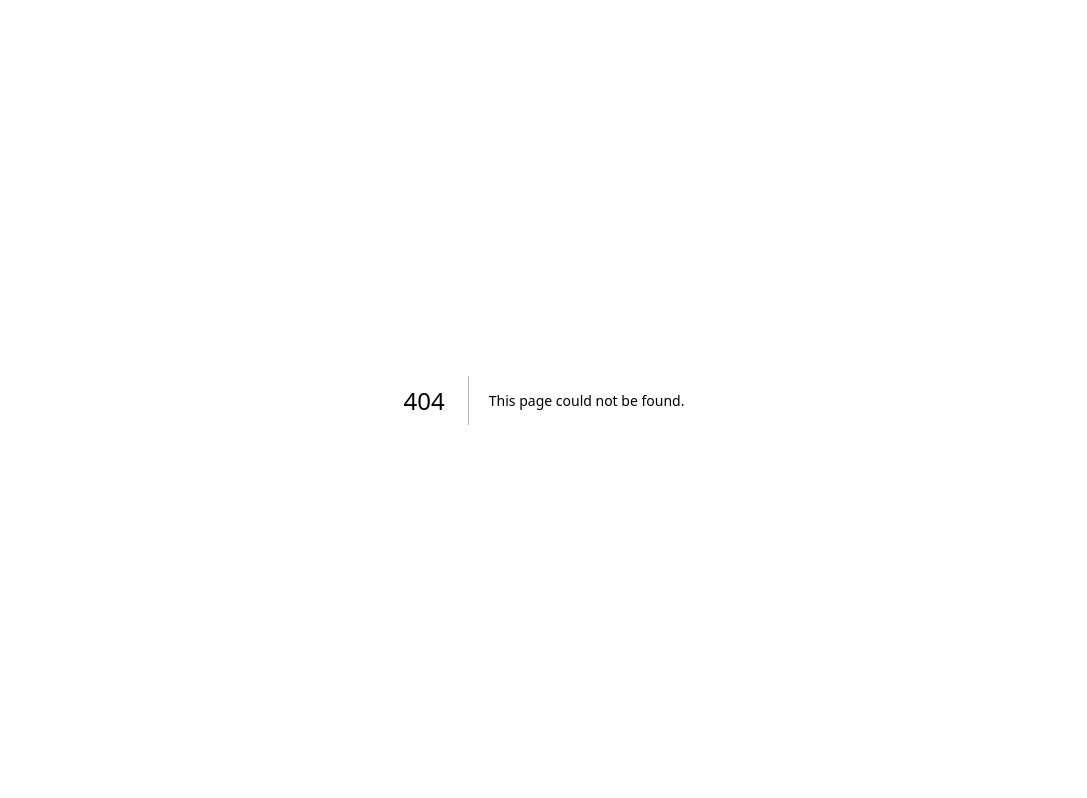
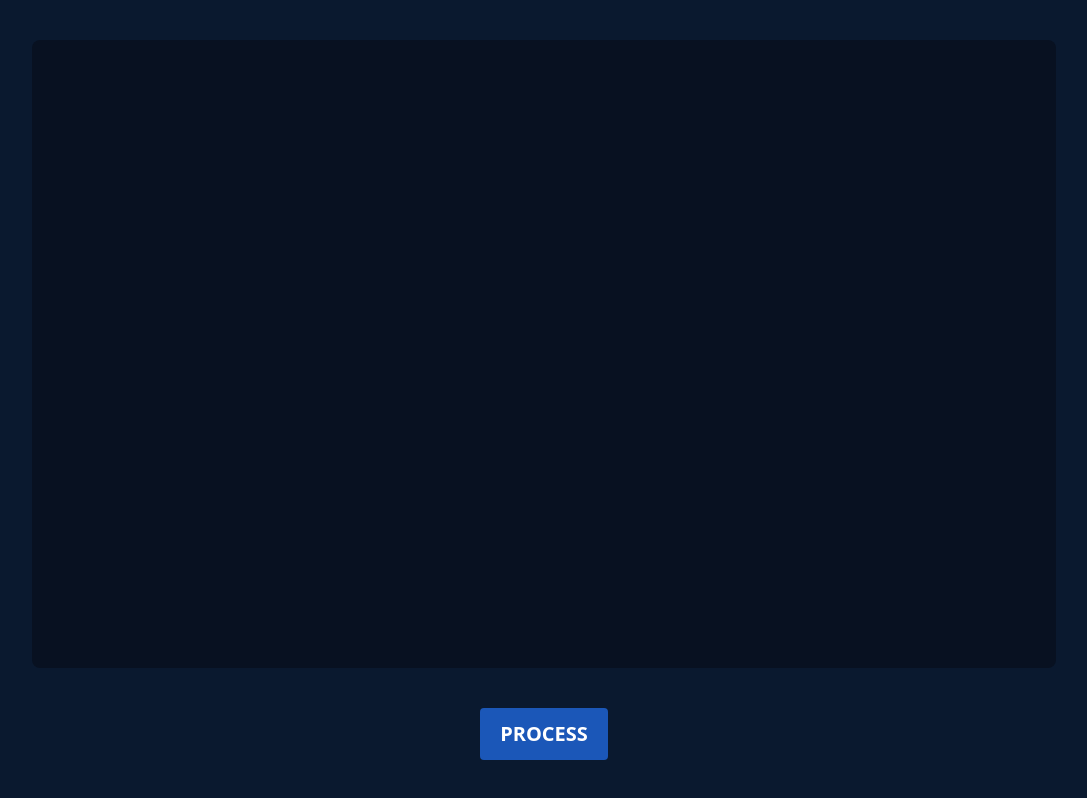
Before and after one commit to 7davis/personal-website-david-pohl, a Next.js app in the folder david-pohl/: page /keyphrases in a window 1280 px wide. Before the commit this address had no page. Shown: the whole page, without its empty margins (96-1183 px from the left). Built offline with nearby package versions, Linux system fonts and the light colour scheme.

Commit message:
integrating sota keyphrase extraction

```diff
--- a/david-pohl/src/components/education-station.js
+++ b/david-pohl/src/components/education-station.js
@@ -1,6 +1,6 @@
 function Station(props, detail) {
     return (
-        <li className="mb-8 ml-4 bg-darkest-blue px-5 py-3 rounded">
+        <li className="mb-8 bg-darkest-blue px-5 py-3 rounded">
             <time className="mb-1 text-md font-normal leading-none text-gray-400 dark:text-gray-400 uppercase">{props.startDate} - {props.endDate}</time>
             <h3 className="text-2xl font-bold text-white uppercase mt-2">{props.institution}</h3>
             <h3 className="text-gray-300 uppercase text-xl font-semibold">{props.level}</h3>
--- a/david-pohl/src/pages/index.js
+++ b/david-pohl/src/pages/index.js
@@ -27,7 +27,7 @@ export default function Home() {
                     <g><path id="dav-v" d="m10,10l50,25l-50,25" stroke="white" stroke-width="6" fill="none" />
                     </g></svg>
             </div>
-            <nav className="px-52 py-2.5 sticky w-full z-20 top-0 left-0 bg-blue-zodiac-900">
+            <nav className="px-52 py-2.5 fixed w-full z-20 top-0 left-0 backdrop-blur-lg bg-blue-zodiac-900 bg-opacity-75 shadow-md">
                 <div className="container flex flex-wrap items-center justify-between mx-auto">
                     <div className="items-center justify-between hidden w-full md:flex md:w-auto md:order-1" id="navbar-sticky">
                         <ul className="flex flex-col p-4 mt-4 border rounded-lg md:flex-row md:space-x-8 md:mt-0 md:text-sm md:font-medium md:border-0 text-dav-text">
@@ -69,7 +69,7 @@ export default function Home() {
                             <br />Currently, I am working on my Bachelor's Thesis.
                         </p>
                     </div>
-                    <button type="button" className="ml-16 mt-24 text-xl font-bold mr-2 px-5 py-2.5 w-48 rounded dark:bg-dav-aquamarine-700 dark:text-white uppercase transition ease-in-out delay-150 hover:scale-110 hover:bg-dav-aquamarine-600 duration-300">cv</button>
+                    <button type="button" className="mt-20 text-xl font-bold mr-2 px-5 py-2.5 w-48 rounded dark:bg-dav-aquamarine-700 dark:text-white uppercase transition ease-in-out delay-150 hover:scale-110 hover:bg-dav-aquamarine-600 duration-300">cv</button>
                 </section>
                 <section id="education-section" className="flex flex-col mb-20">
                     <div className="flex flex-row items-center">
@@ -77,7 +77,7 @@ export default function Home() {
 
                     </div>
 
-                    <ol className="mt-10 ml-16">
+                    <ol className="mt-10">
                         <EducationStation
                             startDate="oct 2020"
                             endDate="jul 2023"
@@ -119,7 +119,7 @@ export default function Home() {
                         <h1 className="flex items-center text-6xl font-extrabold dark:text-white mr-2 uppercase">professional</h1>
                     </div>
 
-                    <ol className="mt-10 ml-16">
+                    <ol className="mt-10">
                         <ProfessionalStation
                             startDate="aug 2021"
                             endDate="feb 2022"
@@ -163,7 +163,7 @@ export default function Home() {
                                     <a href="https://developer.mozilla.org/en-US/docs/Web/HTML" className="bg-blue-100 text-blue-800 text-xs font-medium mr-2 px-2.5 py-0.5 rounded border dark:border-dav-aquamarine-900 dark:bg-transparent dark:text-dav-aquamarine-500 uppercase transition-all hover:bg-dav-aquamarine-900 hover:text-white">HTML</a>
                                     <a href="https://tailwindcss.com/" className="bg-blue-100 text-blue-800 text-xs font-medium mr-2 px-2.5 py-0.5 rounded border dark:border-dav-aquamarine-900 dark:bg-transparent dark:text-dav-aquamarine-500 uppercase transition-all hover:bg-dav-aquamarine-900 hover:text-white">tailwindcss</a>
                                 </div>
-                                <button type="button" className="mt-8 text-lg font-medium mr-2 px-2 py-2.5 w-48 rounded border dark:border-dav-aquamarine-900 dark:bg-dav-aquamarine-900 dark:text-white uppercase transition ease-in-out delay-150 hover:scale-110 hover:bg-dav-aquamarine-800 duration-300">demo</button>
+                                <a href="/keyphrases" className="mt-8 text-center text-lg font-medium mr-2 px-2 py-2.5 w-48 rounded border dark:border-dav-aquamarine-900 dark:bg-dav-aquamarine-900 dark:text-white uppercase transition ease-in-out delay-150 hover:scale-110 hover:bg-dav-aquamarine-800 duration-300">demo</a>
 
                             </div>
                         </div>
--- /dev/null
+++ b/david-pohl/src/pages/keyphrases.js
@@ -0,0 +1,44 @@
+import React, { useState } from 'react';
+
+import Head from 'next/head'
+
+export default class KeyphraseExtractor extends React.Component {
+
+    constructor(props) {
+        super(props);
+        this.editor = React.createRef();
+
+        this.process = this.process.bind(this);
+    }
+
+    process(e) {
+        console.log(this.editor.current.value);
+    }
+
+    render() {
+        return (
+            <div className="w-screen h-screen px-32 py-10 flex flex-col overflow-auto min-w-screen bg-blue-zodiac-900">
+                <Head>
+                    <title>David Pohl</title>
+                    <meta name="description" content="Generated by create next app" />
+                    <meta name="viewport" content="width=device-width, initial-scale=1" />
+                    <link rel="icon" href="/favicon.ico" />
+                </Head>
+                <main className="w-full h-full">
+                    <div className="w-full h-full flex flex-col gap-10">
+                        <textarea
+                            ref={this.editor}
+                            spellCheck="false"
+                            id="message"
+                            rows="4"
+                            class="flex-grow resize-none outline-none font-semibold rounded-lg p-4 bg-darkest-blue text-white"
+                        />
+                        <div className="flex flex-row justify-center items-center">
+                            <button type="button" onClick={this.process} className="text-xl font-bold px-5 py-3 rounded bg-blue-zodiac-800 text-white uppercase transition ease-in-out delay-150 hover:scale-110 hover:bg-blue-zodiac-700 duration-300">process</button>
+                        </div>
+                    </div>
+                </main >
+            </div>);
+    }
+
+}
--- a/david-pohl/src/styles/globals.css
+++ b/david-pohl/src/styles/globals.css
@@ -10,7 +10,7 @@
 
 :root {
     --on-hover: white;
-    --secondary: hsl(218, 60%, 8%);
+    --secondary: hsla(225, 20%, 61%, 50%);
 }
 
 html,
@@ -23,7 +23,7 @@ body {
 }
 
 *::-webkit-scrollbar {
-    width: 15px;
+    width: 12px;
 }
 
 *::-webkit-scrollbar-track {
```
